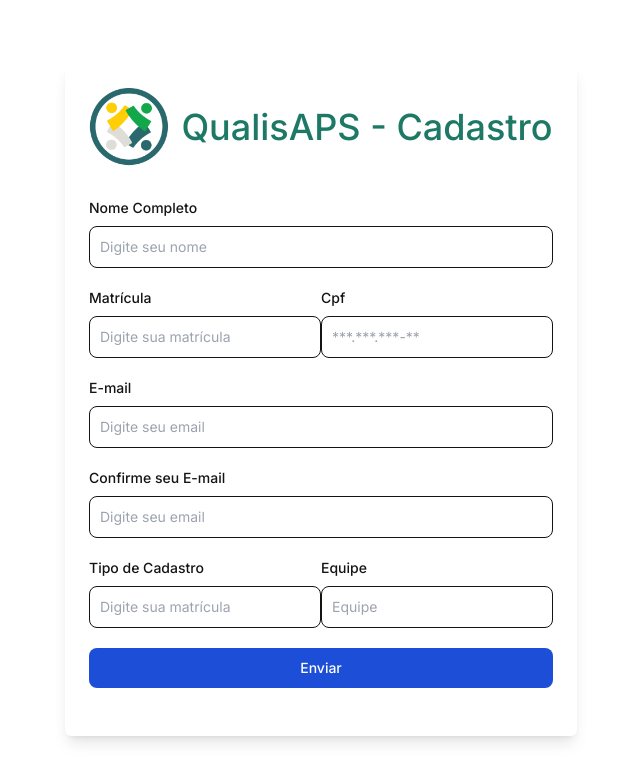
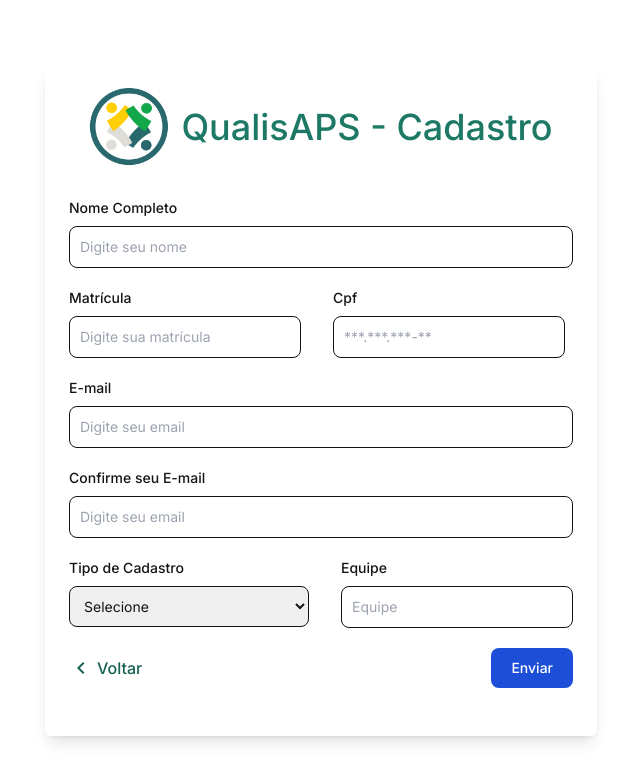
Before and after one commit to QualisAPS/Front-End, a Next.js app: page /new-account in a window 1280 px wide. Shown: the top 782 px of the page, without its empty margins (319-959 px from the left). Built offline with nearby package versions, Linux system fonts and the light colour scheme.

Commit message:
feat: sign up page

```diff
--- a/package.json
+++ b/package.json
@@ -9,6 +9,7 @@
     "lint": "next lint"
   },
   "dependencies": {
+    "@headlessui/react": "^1.7.15",
     "@types/node": "20.1.0",
     "@types/react": "18.2.6",
     "@types/react-dom": "18.2.4",
--- a/src/screens/NewAccountPage/components/RegisterForm/index.tsx
+++ b/src/screens/NewAccountPage/components/RegisterForm/index.tsx
@@ -53,7 +53,7 @@
               )}
             />
           </div>
-          <div className="flex justify-between">
+          <div className="flex gap-8">
             <div>
               <label
                 htmlFor="registration"
@@ -151,8 +151,8 @@
               )}
             />
           </div>
-          <div className="flex justify-between">
-            <div>
+          <div className="flex gap-8">
+            <div className="w-60">
               <label
                 htmlFor="recordType"
                 className=" mb-2 block text-sm font-medium text-[#141414]"
@@ -164,15 +164,16 @@
                 control={control}
                 rules={{ required: true }}
                 render={({ field }) => (
-                  <input
-                    type="text"
+                  <select
                     id="recordType"
                     className="bg-gray-50 border-gray-300 text-gray-900 dark:bg-gray-700 dark:border-gray-600 dark:placeholder:text-gray-400 block w-full rounded-lg border p-2.5 text-sm text-[#141414] focus:border-blue-500 focus:ring-blue-500 dark:focus:border-blue-500 dark:focus:ring-blue-500"
-                    placeholder="Digite sua matrícula"
-                    required
-                    {...field}
-                    //aria-invalid={errors.email ? 'true' : 'false'}
-                  />
+                  >
+                    <option defaultValue="">Selecione</option>
+                    <option value="nasf">NASF</option>
+                    <option value="esf">ESF</option>
+                    <option value="gsap">GSAP</option>
+                    <option value="diraps">DIRAPS</option>
+                  </select>
                 )}
               />
             </div>
@@ -202,25 +203,24 @@
             </div>
           </div>
 
+          <div className="flex justify-between flex-wrap">
+            <Link
+              href="/"
+              className="text-[#176152] font-medium flex items-center gap-1"
+            >
+              <MdKeyboardArrowLeft className="text-2xl" />
+              Voltar
+            </Link>
+
             <button
               type="submit"
               className="w-full rounded-lg bg-blue-700 px-5 py-2.5 text-center text-sm font-medium text-white hover:bg-blue-800 focus:outline-none focus:ring-4 focus:ring-blue-300 dark:bg-blue-600 dark:hover:bg-blue-700 dark:focus:ring-blue-800 sm:w-auto"
             >
               Enviar
             </button>
+          </div>
         </fieldset>
       </form>
-      {/*
-      <footer className="flex justify-center">
-        <Link
-          href="/"
-          className="text-[#176152] font-medium flex items-center gap-1"
-        >
-          <MdKeyboardArrowLeft className="text-2xl" />
-          Voltar para a tela de login
-        </Link>
-      </footer>
-      */}
     </section>
   );
 };
```
Also changed, not shown: 1 other file (tests, documents, lock files or other folders). Lines whose indentation alone changed are shown as unchanged.
